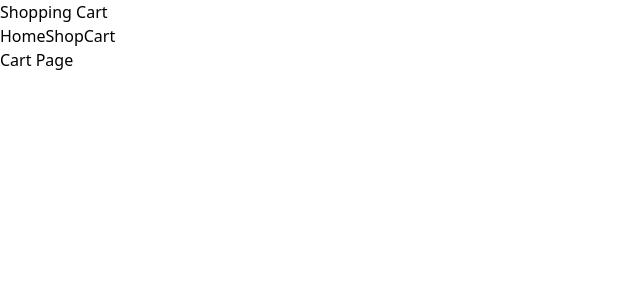
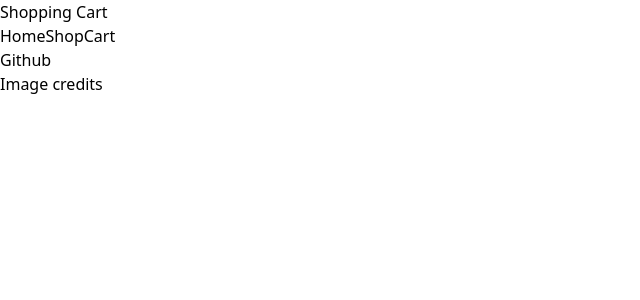
Before and after one commit to agastus047/shopping-cart, a React (Vite) app: page /cart in a window 1280 px wide. Shown: the top 300 px of the page, without its empty margins (0-640 px from the left). Built offline with nearby package versions, Linux system fonts and the light colour scheme.

Commit message:
Fix app skeleton

```diff
--- a/src/App.jsx
+++ b/src/App.jsx
@@ -6,6 +6,7 @@
 import Cart from './components/Cart'
 import itemsList from './assets/itemsList'
 import { useState } from 'react'
+import Footer from './components/Footer'
 
 function App() {
   const [items,setItems] = useState(itemsList);
@@ -28,7 +29,7 @@
     }
   }
 
-  function handleDecremetCount(id) {
+  function handleDecrementCount(id) {
     let selectedItem = cartContents.find(item => item.id === id);
     if(selectedItem.count === 1) {
       handleDeleteFromCart(id);
@@ -54,8 +55,9 @@
         <Routes>
           <Route path="/" element={<Home/>} />
           <Route path="/shop" element={<Shop items={items} handleAddToCart={handleAddToCart}/>} />
-          <Route path="/cart" element={<Cart handleAddToCart={handleAddToCart} handleDeleteFromCart={handleDeleteFromCart} handleDecremetCount={handleDecremetCount} />} />
+          <Route path="/cart" element={<Cart cartContents={cartContents} handleAddToCart={handleAddToCart} handleDeleteFromCart={handleDeleteFromCart} handleDecrementCount={handleDecrementCount} />} />
         </Routes>
+        <Footer />
       </BrowserRouter>
     </div>
   )
--- a/src/components/Cart.jsx
+++ b/src/components/Cart.jsx
@@ -1,7 +1,14 @@
-const Cart = () => {
+import CartCard from "./CartCard";
+
+const Cart = ({cartContents,handleAddToCart,handleDeleteFromCart,handleDecrementCount}) => {
+
+    const renderedCards = cartContents.map(item => (
+        <CartCard key={item.id} item={item} handleAddToCart={handleAddToCart} handleDeleteFromCart={handleDeleteFromCart} handleDecrementCount={handleDecrementCount}/>
+    ));
+
     return(
         <div>
-            Cart Page
+            {renderedCards}
         </div>
     );
 };
--- /dev/null
+++ b/src/components/CartCard.jsx
@@ -0,0 +1,28 @@
+const CartCard = ({item,handleAddToCart,handleDeleteFromCart,handleDecrementCount}) => {
+
+    const handleAddClick = () => {
+        handleAddToCart(item.id);
+    };
+
+    const handleDecrementClick = () => {
+        handleDecrementCount(item.id);
+    };
+
+    const handleDeleteClick = () => {
+        handleDeleteFromCart(item.id);
+    };
+
+    return(
+        <div>
+            <div>{item.title}</div>
+            <div>{item.price}</div>
+            <div>{item.count}</div>
+            <div>Total Amount: {item.price*item.count}</div>
+            <button onClick={handleAddClick}>...+...</button>
+            <button onClick={handleDecrementClick}>...-...</button>
+            <button onClick={handleDeleteClick}>remove</button>
+        </div>
+    );
+};
+
+export default CartCard;
--- /dev/null
+++ b/src/components/Footer.jsx
@@ -0,0 +1,10 @@
+const Footer = () => {
+    return(
+        <div className="mt-auto">
+            <div>Github</div>
+            <div>Image credits</div>
+        </div>
+    );
+};
+
+export default Footer;
--- a/src/components/Home.jsx
+++ b/src/components/Home.jsx
@@ -1,7 +1,10 @@
+import { Link } from "react-router-dom";
+
 const Home = () => {
     return(
         <div>
-            Home Page
+            <div>HOME PAGE</div>
+            <button><Link to="/shop">Shop Now!</Link></button>
         </div>
     );
 };
```
